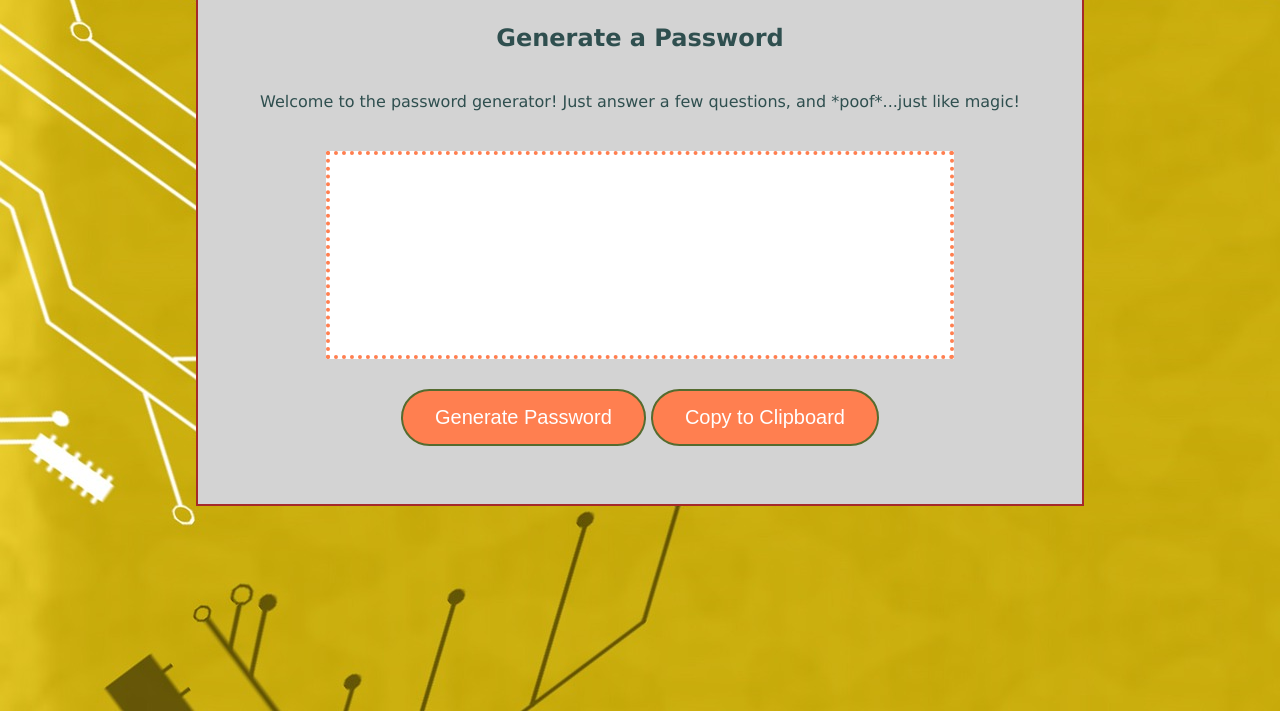
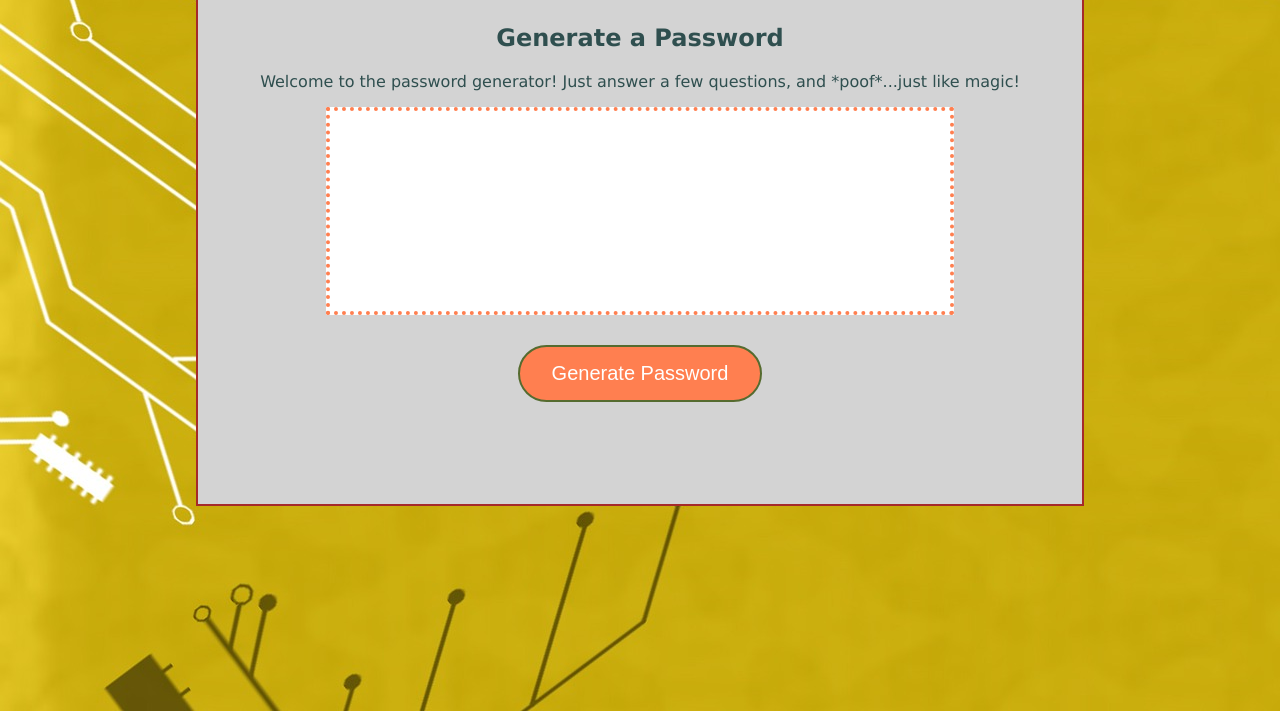
Before and after one commit to BestBroBradley/unit-three-homework, a plain HTML site: page index.html in a window 1280 px wide. Shown: the part 89-800 px from the top of the page. Drawn offline with Linux system fonts and the light colour scheme.

Commit message:
Removed copy to clipboard button and tweaked CSS padding

```diff
--- a/assets/javascript.js
+++ b/assets/javascript.js
@@ -27,30 +27,29 @@ if (pwLength >= 8 && pwLength <= 128) {
 
         var charArray = [];
 
-function pushIf (includeType, type) {
+        function pushIf(includeType, type) {
             if (includeType) {
                 charArray.push.apply(charArray, type)
             }
         }
 
-    pushIf (includeSpecial, special);
-    pushIf (includeNum, num);
-    pushIf (includeLower, lower);
-    pushIf (includeUpper, upper);
+        pushIf(includeSpecial, special);
+        pushIf(includeNum, num);
+        pushIf(includeLower, lower);
+        pushIf(includeUpper, upper);
 
         console.log(charArray);
 
         pwArray = [];
 
-    for (var i = 0; i < pwLength; i++){
+        for (var i = 0; i < pwLength; i++) {
             // console.log(charArray[Math.floor(Math.random() * charArray.length)]);
             var char = charArray[Math.floor(Math.random() * charArray.length)];
             pwArray.push(char);
 
         }
         var finalPW = pwArray.join("");
-    // alert(finalPW);
-    document.getElementById("password-input").textContent = finalPW
+        document.getElementById("passwordInput").textContent = finalPW
 
     } else alert("You must enter a number between 8 and 128.`")
 
--- a/assets/style.css
+++ b/assets/style.css
@@ -21,14 +21,22 @@ body {
     width: 70%;
 }
 
-p {
+textarea {
+    font-size: 20px;
     margin: 30px auto;
     padding: 10px;
     width: 90%;
 
 }
 
-.password-box {
+#passwordInput {
+    padding-top: 3%;
+    width: 85%;
+    word-wrap: break-word;
+    display: inline-block
+}
+
+.password-box{
     background: white;
     border: 4px coral dotted;
     height: 40%;
--- a/index.html
+++ b/index.html
@@ -5,7 +5,7 @@
     <meta charset="UTF-8">
     <meta name="viewport" content="width=device-width, initial-scale=1.0">
     <meta http-equiv="X-UA-Compatible" content="ie=edge">
-    <title>Document</title>
+    <title>Password Generator</title>
     <link rel="stylesheet" type="text/css" href="assets/style.css">
 
 </head>
@@ -20,12 +20,12 @@
         <p>Welcome to the password generator!  Just answer a few questions, and *poof*...just like magic!</p>
 
         <div class="password-box">
-            <p id="password-input"></p>
+            <p input type="text" id="passwordInput"></p>
         </div>
 
         <button type="button" onclick=createPassword() value="Click" id="gen-pw">Generate Password</button>
 
-        <button type="button" id="gen-pw">Copy to Clipboard</button>
+        <!-- <button type="button" onclick=copyToClip() value="Click">Copy to Clipboard</button> -->
 
     </div>
 
```
Lines whose indentation alone changed are shown as unchanged.
